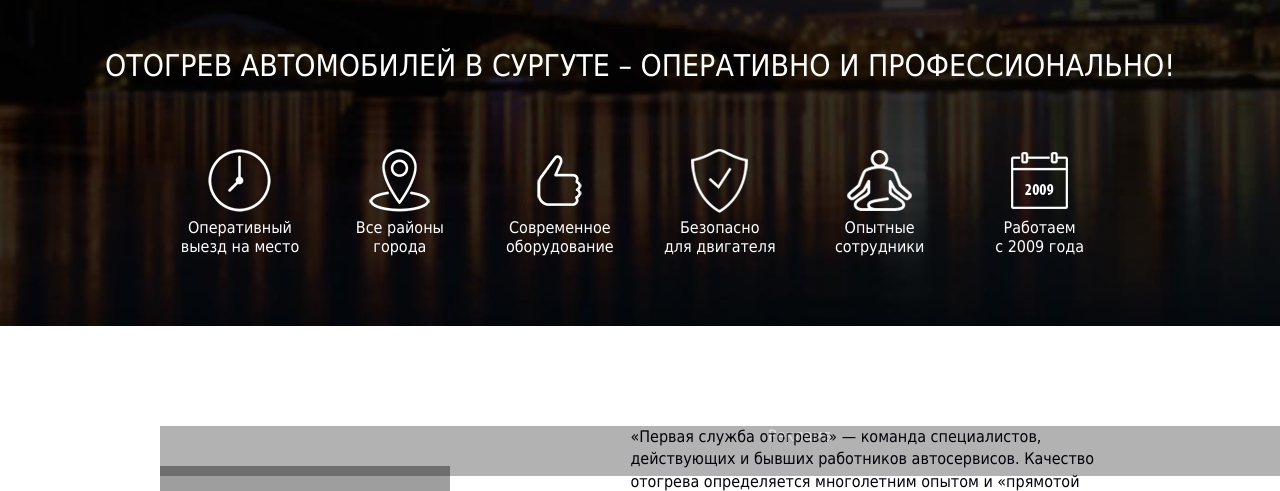
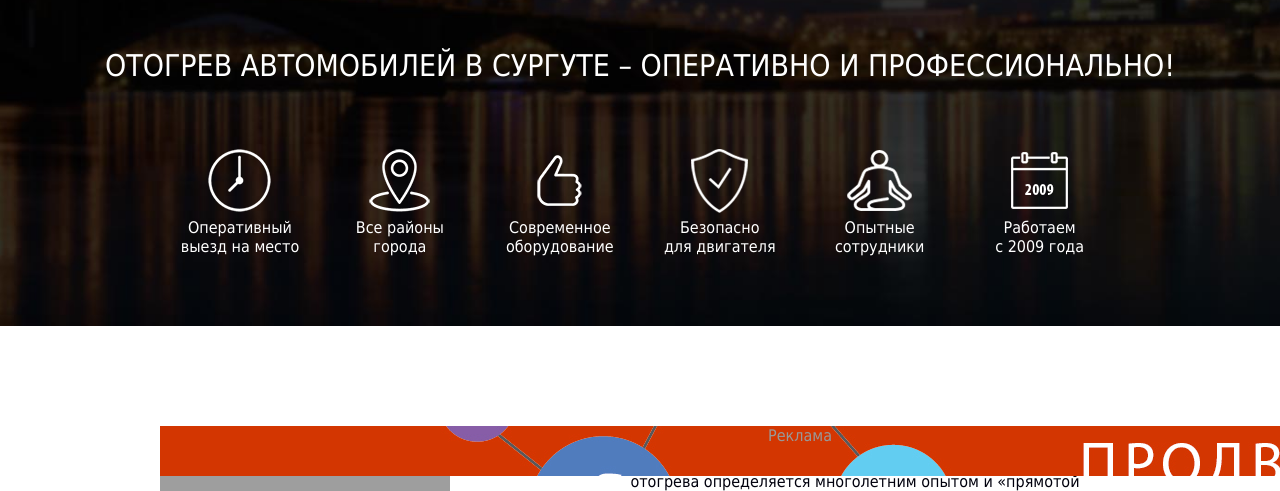
Before and after one commit to rasskazoff/razogrev, a plain HTML site: page index.html in a window 1280 px wide. Shown: the part 324-815 px from the top of the page. Drawn offline with Linux system fonts and the light colour scheme; grey boxes are pictures that could not be loaded.

Commit message:
Update style.css

```diff
--- a/style.css
+++ b/style.css
@@ -67,5 +67,5 @@ h2{font-size:7em;margin-left:0;}
         width: 100%;
         height: 50px;
         background-color: black;
-        opacity: .3;
+        background-image: url(img/ads.jpg);
       }
```
